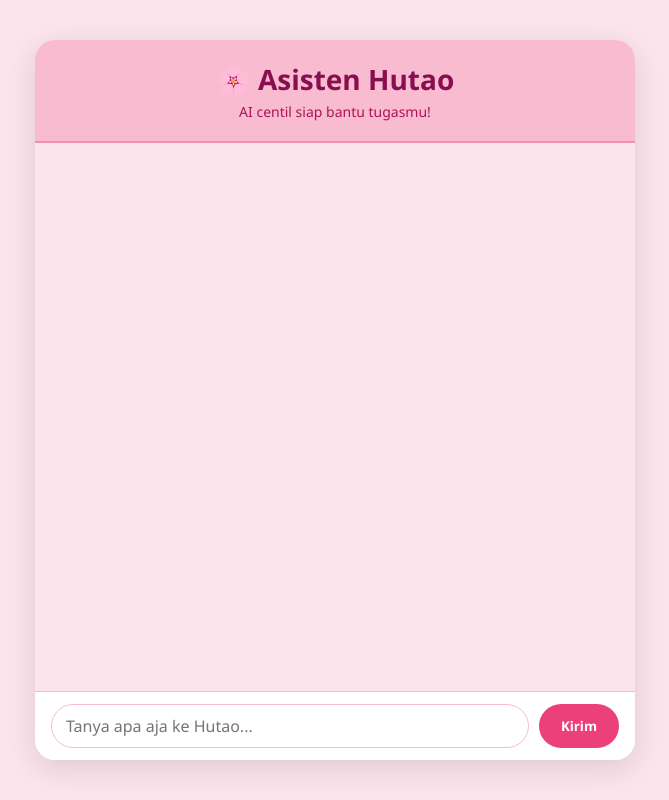
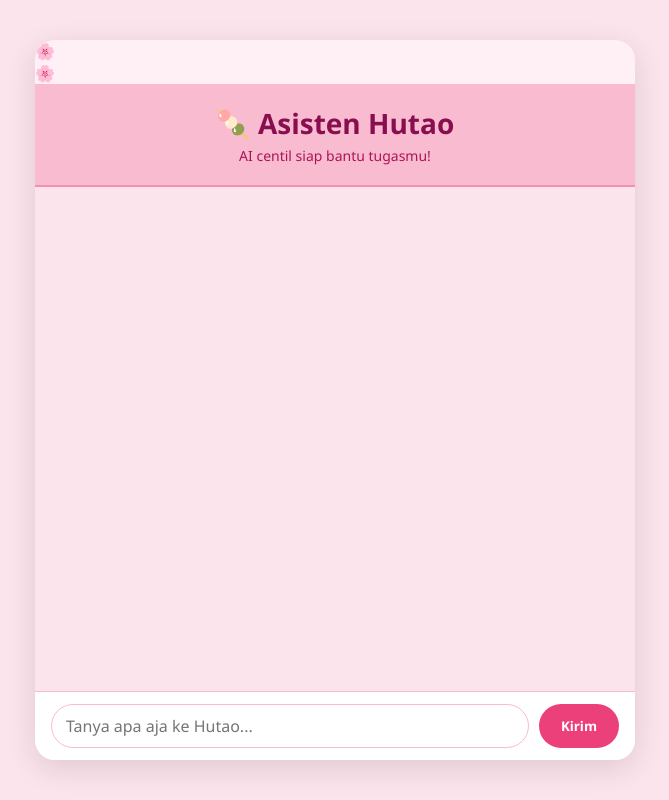
Before and after one commit to Faizz772/Asisten-HuTao, a website: page public/index.html in a window 1280 px wide. Shown: the whole page, without its empty margins (305-974 px from the left). Drawn offline with Linux system fonts and the light colour scheme.

Commit message:
Update header title and add decorative elements

```diff
--- a/public/index.html
+++ b/public/index.html
@@ -4,15 +4,23 @@
   <meta charset="UTF-8">
   <meta name="viewport" content="width=device-width, initial-scale=1.0">
   <title>Asisten Hutao</title>
+  <!-- Google Font untuk gaya yang lebih playful -->
+  <link href="https://fonts.googleapis.com/css2?family=Quicksand:wght@400;600;700&display=swap" rel="stylesheet">
   <link rel="stylesheet" href="style.css">
 </head>
 <body>
   <div id="app">
+    <!-- Dekorasi bunga di pojok -->
+    <div class="flower flower-left">🌸</div>
+    <div class="flower flower-right">🌸</div>
+
     <div id="header">
-      <h1>🌸 Asisten Hutao</h1>
+      <h1>🍡 Asisten Hutao</h1>
       <p>AI centil siap bantu tugasmu!</p>
     </div>
+
     <div id="chat-box"></div>
+
     <div id="input-area">
       <input type="text" id="user-input" placeholder="Tanya apa aja ke Hutao...">
       <button id="send-btn">Kirim</button>
```
